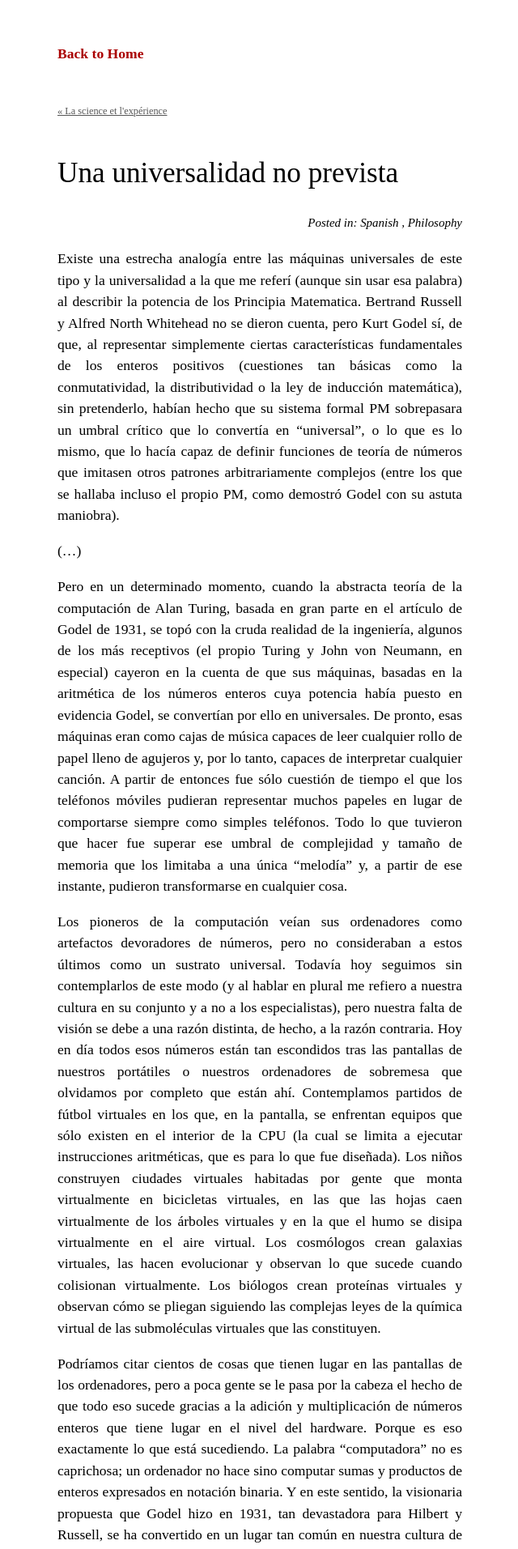
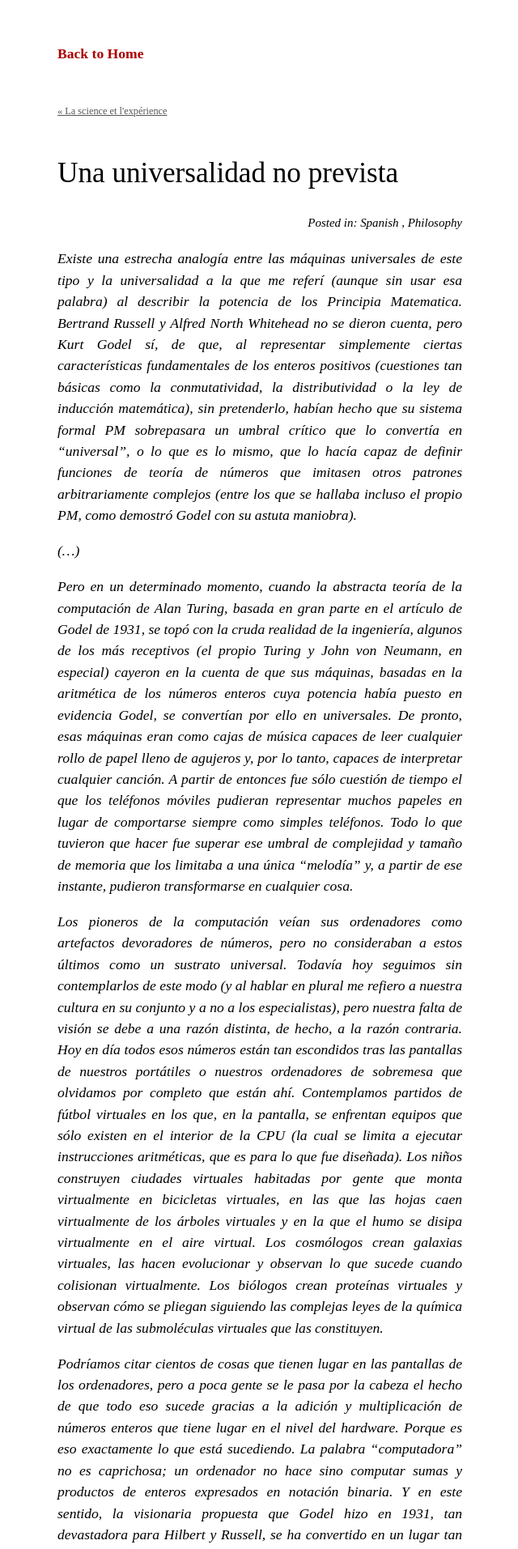
Before and after one commit to philogb/notes, a Jekyll site: the page built from _posts/2012-08-15-una-universalidad-no-prevista.markdown, in a window 1280 px wide. Shown: the top 1913 px of the page at 81% size, without its empty margins (194-834 px from the left). Built offline with Jekyll 4.4.1, drawn with Linux system fonts in a browser that asks for light colours; some web fonts are replaced; comment, search, counter and statistics services are not loaded.

Commit message:
Add italic text.

```diff
--- a/_posts/2012-08-15-una-universalidad-no-prevista.markdown
+++ b/_posts/2012-08-15-una-universalidad-no-prevista.markdown
@@ -5,7 +5,7 @@ permalink:
 categories: [Spanish, Philosophy]
 ---
 
-Existe una estrecha analogía entre las máquinas universales de este tipo
+*Existe una estrecha analogía entre las máquinas universales de este tipo
 y la universalidad a la que me referí (aunque sin usar esa palabra) al
 describir la potencia de los Principia Matematica. Bertrand Russell y
 Alfred North Whitehead no se dieron cuenta, pero Kurt Godel sí, de que,
@@ -16,11 +16,11 @@ habían hecho que su sistema formal PM sobrepasara un umbral crítico que
 lo convertía en "universal", o lo que es lo mismo, que lo hacía capaz de
 definir funciones de teoría de números que imitasen otros patrones
 arbitrariamente complejos (entre los que se hallaba incluso el propio
-PM, como demostró Godel con su astuta maniobra).
+PM, como demostró Godel con su astuta maniobra).*
 
-(...)
+*(...)*
 
-Pero en un determinado momento, cuando la abstracta teoría de la
+*Pero en un determinado momento, cuando la abstracta teoría de la
 computación de Alan Turing, basada en gran parte en el artículo de Godel
 de 1931, se topó con la cruda realidad de la ingeniería, algunos de los
 más receptivos (el propio Turing y John von Neumann, en especial)
@@ -34,9 +34,9 @@ móviles pudieran representar muchos papeles en lugar de comportarse
 siempre como simples teléfonos. Todo lo que tuvieron que hacer fue
 superar ese umbral de complejidad y tamaño de memoria que los limitaba a
 una única "melodía" y, a partir de ese instante, pudieron transformarse
-en cualquier cosa.
+en cualquier cosa.*
 
-Los pioneros de la computación veían sus ordenadores como artefactos
+*Los pioneros de la computación veían sus ordenadores como artefactos
 devoradores de números, pero no consideraban a estos últimos como un
 sustrato universal. Todavía hoy seguimos sin contemplarlos de este modo
 (y al hablar en plural me refiero a nuestra cultura en su conjunto y a
@@ -54,9 +54,9 @@ disipa virtualmente en el aire virtual. Los cosmólogos crean galaxias
 virtuales, las hacen evolucionar y observan lo que sucede cuando
 colisionan virtualmente. Los biólogos crean proteínas virtuales y
 observan cómo se pliegan siguiendo las complejas leyes de la química
-virtual de las submoléculas virtuales que las constituyen.
+virtual de las submoléculas virtuales que las constituyen.*
 
-Podríamos citar cientos de cosas que tienen lugar en las pantallas de
+*Podríamos citar cientos de cosas que tienen lugar en las pantallas de
 los ordenadores, pero a poca gente se le pasa por la cabeza el hecho de
 que todo eso sucede gracias a la adición y multiplicación de números
 enteros que tiene lugar en el nivel del hardware. Porque es eso
@@ -72,9 +72,10 @@ palabra "computadora", y ni siquiera perdura en algunos casos,
 sustituida por el término "ordenador". Tal palabra nos recuerda, si nos
 detenemos en ella, que por debajo de esas imágenes de colores, esos
 seductores juegos y esas increíbles búsquedas por internet, no hay otra
-cosa que aritmética de números enteros. Parece una broma, pero no lo es.
+cosa que aritmética de números enteros. Parece una broma, pero no lo
+es.*
 
-La cuestión es aún más sutil, por los mismos motivos que examinamos en
+*La cuestión es aún más sutil, por los mismos motivos que examinamos en
 el capítulo 11. Todo patrón puede ser visto como lo que literalmente es
 o como la representación de algo con lo que es isomorfo. Las palabras
 referentes a la aventura de Pomponnette también son aplicables, como de
@@ -93,7 +94,7 @@ histórica. Nacieron como máquinas de cálculo con números enteros y, por
 supuesto, aún podemos describirlas así; pero hoy en día nos damos
 cuenta, tal como hizo Godel en 1931, de que cabe percibir y hablar de
 esos dispositivos en términos que son radicalmente distintos de los que
-previeron sus creadores.
+previeron sus creadores.*
 
 
 Tomado de *Yo soy un extraño bucle* por Douglas R. Hofstadter.
```
